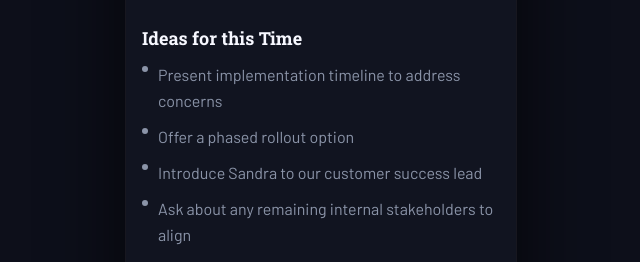
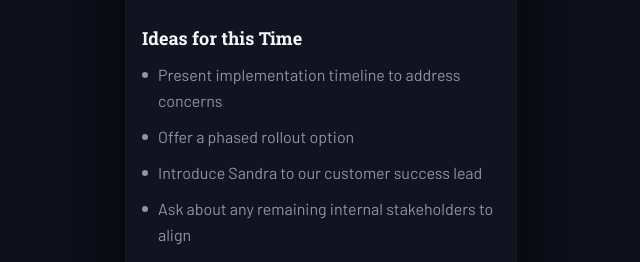
Before and after one commit to hearsayrock/halosight-prototype, a Next.js app in the folder app/: page /relationships/innovative-tech-tucson in a window 1280 px wide. Shown: the part 411-673 px from the top of the page, without its empty margins (319-959 px from the left). Built offline with nearby package versions, Linux system fonts and the light colour scheme; a web font is replaced by a local one.

Commit message:
Fix bullet dot vertical alignment on relationship detail page
Co-Authored-By: Claude Sonnet 4.6 <noreply@anthropic.com>

```diff
--- a/app/app/(mobile)/relationships/[id]/page.tsx
+++ b/app/app/(mobile)/relationships/[id]/page.tsx
@@ -416,7 +416,7 @@ function AccountDetailPageContent({ params }: { params: Promise<{ id: string }>
                     {detail.ideasForThisTime.map((idea, i) => (
                       <li key={i} className="flex items-start gap-2.5">
                         <span
-                          className="flex-shrink-0 mt-1 w-1.5 h-1.5 rounded-full"
+                          className="flex-shrink-0 mt-[10px] w-1.5 h-1.5 rounded-full"
                           style={{ background: "var(--color-text-muted)" }}
                         />
                         <span className="text-base leading-relaxed" style={{ color: "var(--color-text-muted)" }}>
```
